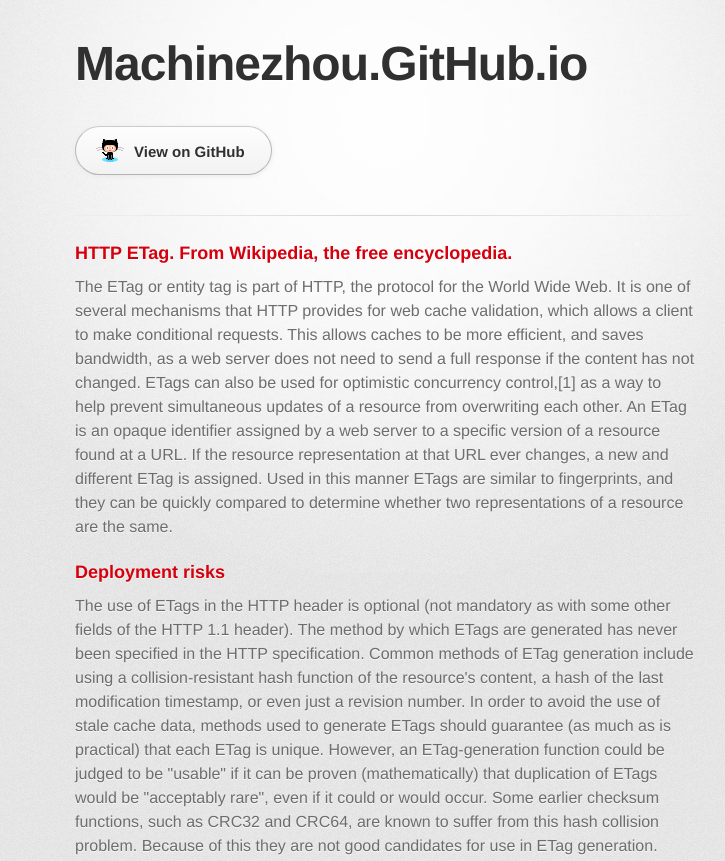
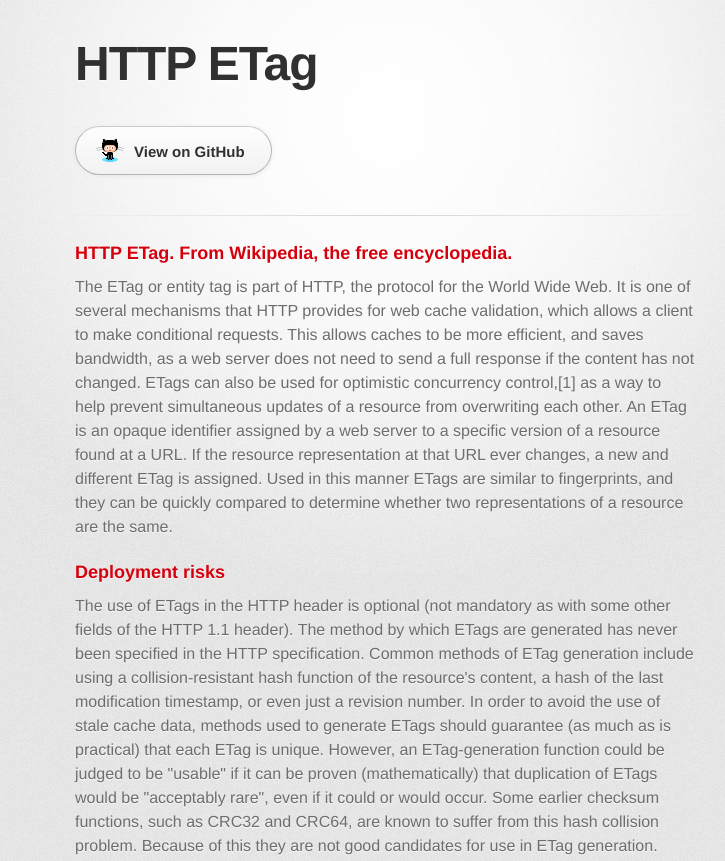
Before and after one commit to machinezhou/machinezhou.github.io, a plain HTML site: page etag-wikipedia.html in a window 1280 px wide. Shown: the top 861 px of the page, without its empty margins (255-980 px from the left). Drawn offline with Linux system fonts and the light colour scheme; a web font is replaced by a local one.

Commit message:
Update etag-wikipedia.html

```diff
--- a/etag-wikipedia.html
+++ b/etag-wikipedia.html
@@ -18,7 +18,7 @@
       <div class="inner">
 
         <header>
-          <h1>Machinezhou.GitHub.io</h1>
+          <h1>HTTP ETag</h1>
           <h2></h2>
         </header>
 
```
